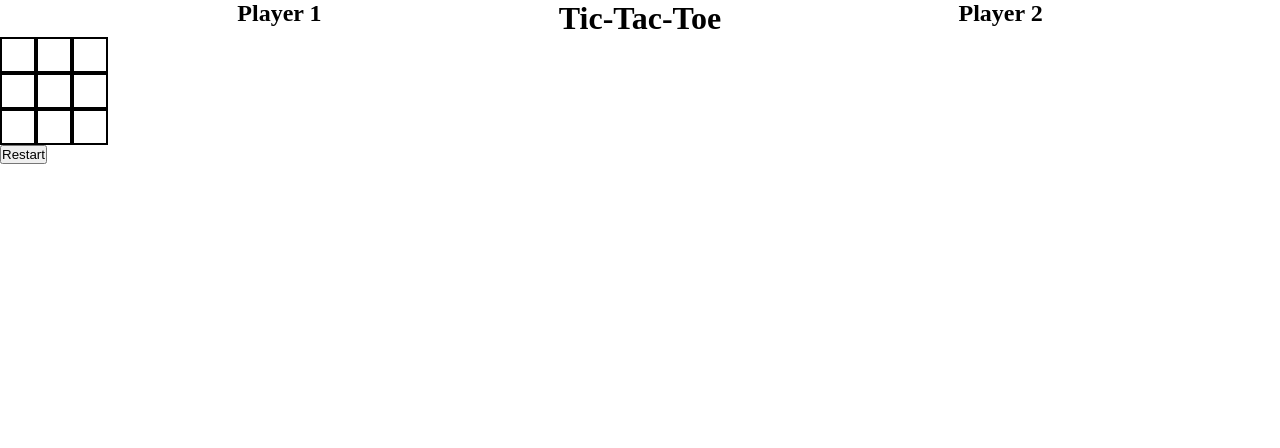
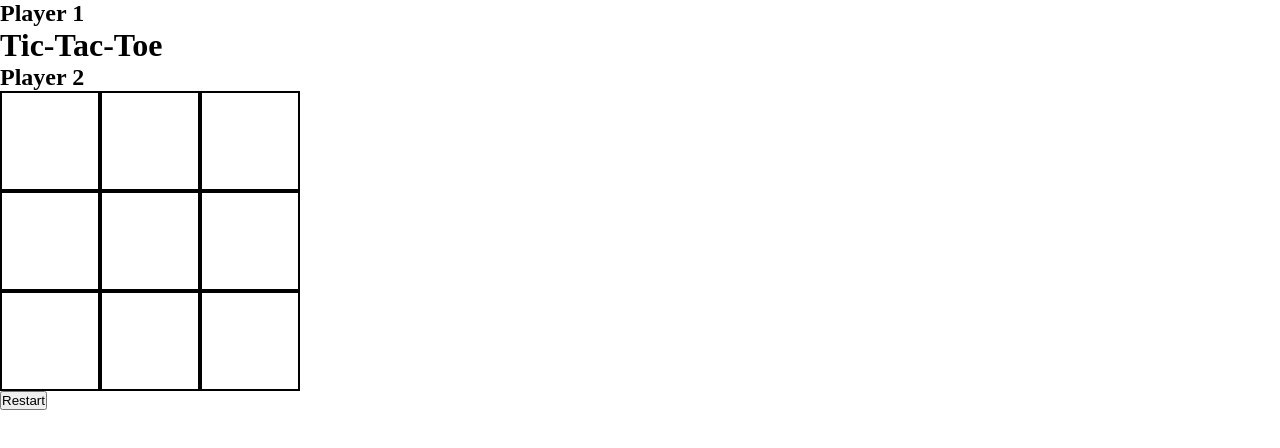
Before and after one commit to darkwood23/Tic-Tac-Toe, a plain HTML site: page index.html in a window 1280 px wide. Drawn offline with Linux system fonts and the light colour scheme.

Commit message:
Basic elements added

```diff
--- a/index.html
+++ b/index.html
@@ -16,10 +16,18 @@
             <h2>Player 2</h2>
         </div>
         <div class="main-body">
-
+            <div onclick="select('one')" class="boxes one"></div>
+            <div onclick="select('two')" class="boxes two"></div>
+            <div onclick="select('three')" class="boxes three"></div>
+            <div onclick="select('four')" class="boxes four"></div>
+            <div onclick="select('five')" class="boxes five"></div>
+            <div onclick="select('six')" class="boxes six"></div>
+            <div onclick="select('seven')" class="boxes seven"></div>
+            <div onclick="select('eight')" class="boxes eight"></div>
+            <div onclick="select('nine')" class="boxes nine"></div>
         </div>
         <div class="buttons">
-            <button class="restart-btn">Restart</button>
+            <button class="restart-btn" onclick="clearEverything()">Restart</button>
         </div>
     </div>
 </body>
--- a/script.js
+++ b/script.js
@@ -1,12 +1,11 @@
-const mainBody = document.querySelector(".main-body")
+const symbols = ["X", "O"]
 
-for(i = 1; i <= 3; i++) {
-    const divContainers = document.createElement('div')
-    divContainers.classList.add("div-sqaures")
-    mainBody.appendChild(divContainers)
-    for(u = 1; u <= 3; u++) {
-        const divs = document.createElement('div')
-        divs.classList.add("border-divs")
-        divContainers.appendChild(divs)
-    }
+function select(className) {
+    const classNames = document.querySelector(`.${className}`)
+    classNames.style = "background: red;"
 }
+
+function clearEverything() {
+    const boxes = document.querySelectorAll(".boxes")
+    boxes.textContent = "background: ;"
+}
--- a/style.css
+++ b/style.css
@@ -5,21 +5,12 @@
 }
 
 .main-body {
-    display: flex;
+    display: grid;
+    grid-template-columns: 100px 100px 100px;
+    grid-template-rows: 100px 100px 100px;
 }
 
-.border-divs {
+.boxes {
     border: 2px solid black;
     padding: 1rem;
 }
-
-.header {
-    display: flex;
-    justify-content: space-evenly;
-    text-align: center;
-}
-
-.all-elements {
-    display: flex;
-    flex-direction: column;
-}
```
